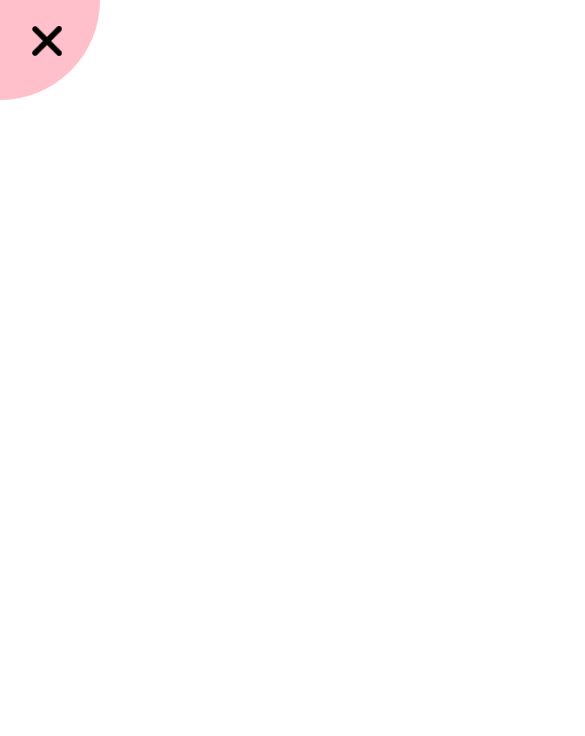
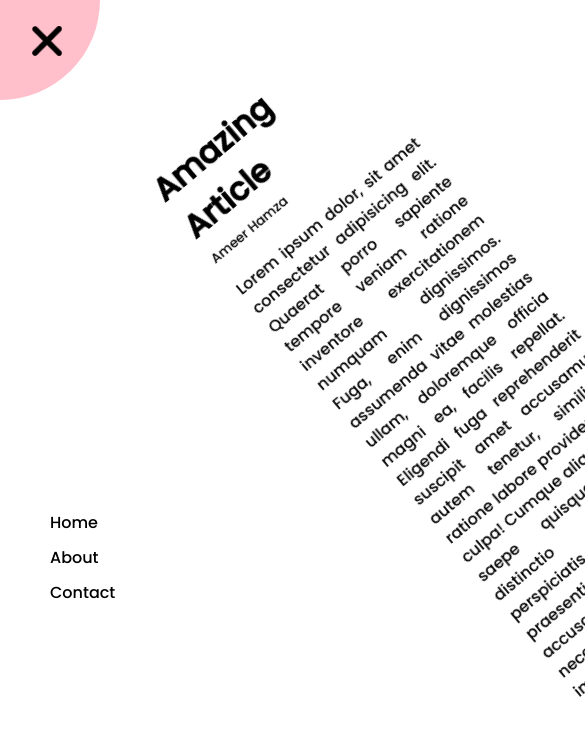
Before and after one commit to ameer-hamza0046/rotating-nav-animation, a plain HTML site: page index.html in a window 390 px wide. Both pictures are taken after a click on the button 44 px from the left and 44 px from the top of the page. Shown: the top 736 px of the page, 585 px wide, since content can reach past the window. Drawn offline with Linux system fonts and the light colour scheme.

Commit message:
completed website

```diff
--- a/index.html
+++ b/index.html
@@ -12,6 +12,21 @@
       <button id="open-nav"></button>
       <button id="close-nav"></button>
     </div>
+    <div class="container">
+      <h1>Amazing Article</h1>
+      <small>Ameer Hamza</small>
+      <p>Lorem ipsum dolor, sit amet consectetur adipisicing elit. Quaerat porro sapiente tempore veniam ratione inventore exercitationem numquam dignissimos. Fuga, enim dignissimos assumenda vitae molestias ullam, doloremque officia magni ea, facilis repellat. Eligendi fuga reprehenderit suscipit amet accusamus autem tenetur, similique ratione labore provident rem culpa! Cumque alias dolores saepe quisquam quos distinctio tempore perspiciatis laudantium praesentium neque accusamus ut necessitatibus corporis fugit impedit eum deleniti qui suscipit dolor repellat, ipsum illo. Culpa corporis provident voluptate nostrum mollitia architecto deleniti tenetur doloremque earum odit quam magni id fuga quis hic nihil pariatur iusto esse veniam excepturi nobis, omnis soluta. Facilis, nam.</p>
+      <h3>My Cat</h3>
+      <img src="https://images.unsplash.com/photo-1514888286974-6c03e2ca1dba?ixlib=rb-4.0.3&ixid=M3wxMjA3fDB8MHxwaG90by1wYWdlfHx8fGVufDB8fHx8fA%3D%3D&auto=format&fit=crop&w=843&q=80" alt="A black and white cat staring at you">
+      <p>Lorem ipsum, dolor sit amet consectetur adipisicing elit. Delectus repudiandae omnis similique perspiciatis? Iure, ipsum! Doloribus provident, magnam nobis distinctio commodi hic tempora dolorum atque, deleniti, minima veniam nostrum reprehenderit maxime ad nam amet. Quaerat odio velit eligendi ipsa dignissimos fuga, excepturi tenetur assumenda dicta! Optio earum quidem sunt illo.</p>
+    </div>
+    <nav id="mynav">
+      <ul>
+        <li>Home</li>
+        <li>About</li>
+        <li>Contact</li>
+      </ul>
+    </nav>
     <script src="./index.js"></script>
   </body>
 </html>
--- a/index.js
+++ b/index.js
@@ -1,10 +1,16 @@
-const [open_btn, close_btn] = document.querySelectorAll(".circle-container button")
+const [open_btn, close_btn] = document.querySelectorAll(".circle-container button");
 const circle_container = document.querySelector(".circle-container");
+const container = document.querySelector(".container");
+const nav = document.querySelector("#mynav")
 
 open_btn.addEventListener("click", () => {
   circle_container.classList.add("rotated");
-})
+  container.classList.add("rotated");
+  nav.classList.add("rotated");
+});
 
 close_btn.addEventListener("click", () => {
   circle_container.classList.remove("rotated");
-})
+  container.classList.remove("rotated");
+  nav.classList.remove("rotated");
+});
--- a/style.css
+++ b/style.css
@@ -1,8 +1,14 @@
 @import url("https://fonts.googleapis.com/css2?family=Poppins:wght@500&display=swap");
+
+:root {
+  --circle-diameter: 200px;
+}
+
 * {
   margin: 0;
   padding: 0;
   box-sizing: border-box;
+  text-align: justify;
 }
 
 body {
@@ -14,21 +20,21 @@ body {
   position: fixed;
   top: 0;
   left: 0;
-  transition: transform 1s ease-in-out 0s;
+  transition: transform 0.8s ease-in-out 0s;
 }
+
 
 .circle-container.rotated {
   transform: rotate(-90deg);
 }
 
 .circle {
-  height: 200px;
-  width: 200px;
+  height: var(--circle-diameter);
+  width: var(--circle-diameter);
   background-color: pink;
   position: inherit;
-  left: -100px;
-  top: -100px;
-  z-index: -1;
+  left: calc(-1 / 2 * var(--circle-diameter));
+  top: calc(-1 / 2 * var(--circle-diameter));
   border-radius: 50%;
 }
 
@@ -41,8 +47,8 @@ body {
 
 #open-nav {
   position: inherit;
-  left: 50px;
-  top: 50px;
+  left: calc(1 / 4 * var(--circle-diameter));
+  top: calc(1 / 4 * var(--circle-diameter));
   transform: translate(-70%, -70%);
   background: url('./images/menu.png');
   background-size: cover;
@@ -50,9 +56,64 @@ body {
 
 #close-nav {
   position: inherit;
-  left: -50px;
-  top: 50px;
+  left: calc(-1 / 4 * var(--circle-diameter));
+  top: calc(1 / 4 * var(--circle-diameter));
   transform: translate(-20%, -60%);
   background: url('./images/close.png');
   background-size: cover;
 }
+
+.container {
+  width: 60%;
+  margin: auto;
+  margin-top: calc(var(--circle-diameter) / 2);
+  transition: transform 0.8s ease-in-out 0s;
+  transform-origin: top left;
+}
+
+.container.rotated {
+  z-index: -1;
+  transform: rotate(-40deg);
+}
+
+.container > p {
+  margin: 1em 0;
+}
+
+.container > h3 {
+  margin: 1em 0;
+}
+
+.container > img {
+  width: 700px;
+  max-width: 100%;
+}
+
+nav {
+  position: fixed;
+  top: 500px;
+  left: -100px;
+  transition: left 1s ease-out 0.5s;
+}
+
+nav.rotated {
+  left: 50px;
+}
+
+nav ul {
+  list-style: none;
+  display: flex;
+  flex-direction: column;
+}
+
+
+nav li {
+  cursor: pointer;
+  margin-top: 10px;
+}
+
+@media screen and (max-width: 1120px) {
+  .container {
+    padding-top: calc(var(--circle-diameter) / 2)
+  }
+}
```
